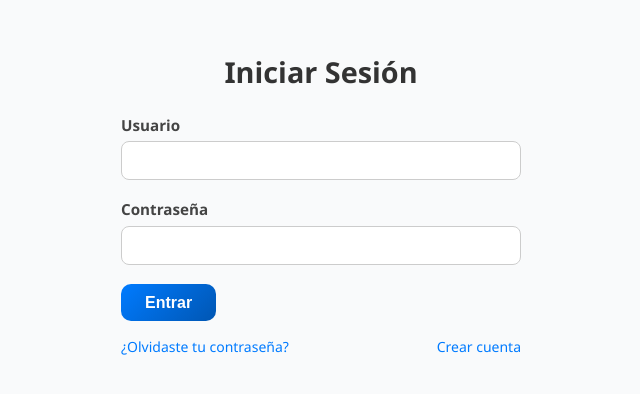
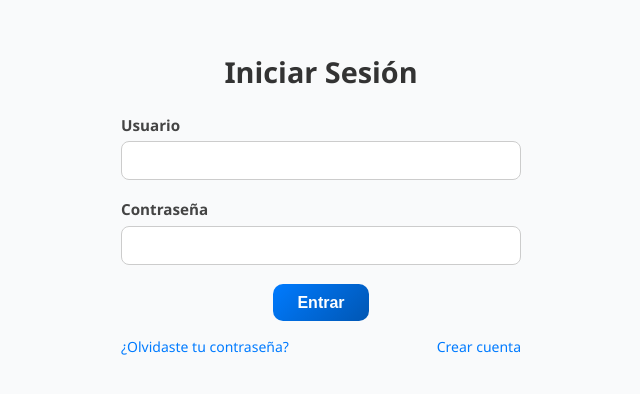
Before and after one commit to RobertoBarre25/Front_ApiAutor, a React (Vite) app in the folder front_ApiAutor/: page / in a window 1280 px wide. Shown: the part 208-602 px from the top of the page, without its empty margins (319-959 px from the left). Built offline with nearby package versions, Linux system fonts and the light colour scheme.

Commit message:
Upload Files

```diff
--- a/front_ApiAutor/src/components/Button.css
+++ b/front_ApiAutor/src/components/Button.css
@@ -8,7 +8,13 @@
   border: none;
   cursor: pointer;
   transition: transform 0.2s ease, box-shadow 0.2s ease;
-  align-items: center;
+
+  /* 🔽 Centramos el botón horizontalmente */
+  display: block;
+  margin: 1rem auto;
+
+  /* Alineación interna */
+  text-align: center;
 }
 
 .custom-btn:hover {
```
Also changed, not shown: front_ApiAutor/src/components/Button.jsx (line endings or trailing spaces).
